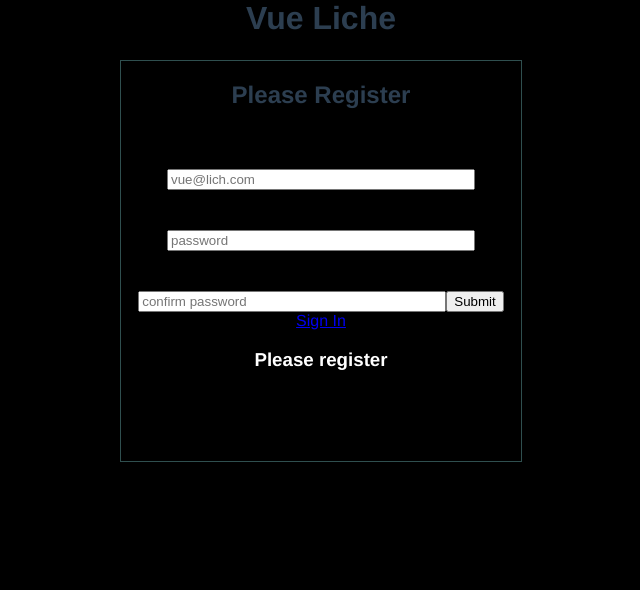
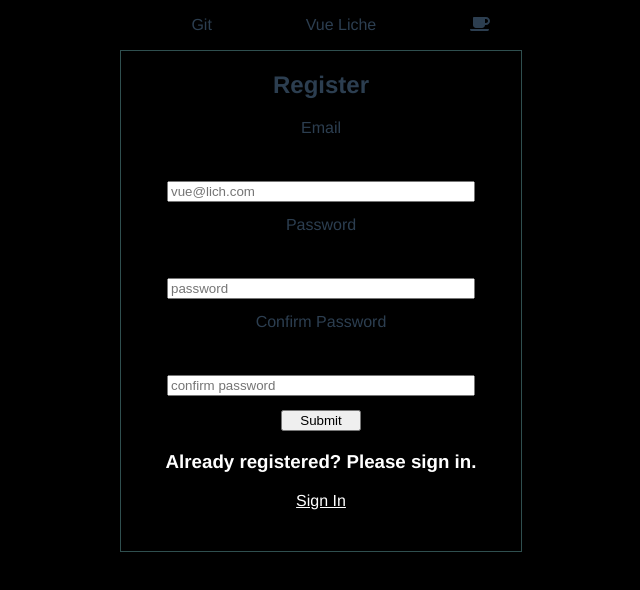
Before and after one commit to irichard03/vueliche, a Vue app: page /signup in a window 1280 px wide. Shown: the top 590 px of the page, without its empty margins (319-959 px from the left). Built offline with nearby package versions, Linux system fonts and the light colour scheme.

Commit message:
added instructions window, click to play music.

```diff
--- a/package.json
+++ b/package.json
@@ -17,6 +17,9 @@
     "dev": "nodemon server"
   },
   "dependencies": {
+    "@fortawesome/fontawesome-svg-core": "^1.2.14",
+    "@fortawesome/free-solid-svg-icons": "^5.7.1",
+    "@fortawesome/vue-fontawesome": "fortawesome/vue-fontawesome",
     "axios": "^0.18.0",
     "bcryptjs": "^2.4.3",
     "concurrently": "^4.1.0",
--- a/src/App.vue
+++ b/src/App.vue
@@ -2,8 +2,14 @@
 <template>
   <div class="container">
     <div id="app">
-     <h1>Vue Liche</h1>
-     <router-view/>
+      <div class="topNav">
+        <ul>
+          <li id="github">Git</li>
+          <li id="title">Vue Liche</li>
+          <li id="vue"><font-awesome-icon icon="coffee" /></li>
+        </ul>
+      </div>
+      <router-view/>
     </div>
   </div>
 </template>
@@ -11,32 +17,25 @@
 <!--script section-->
 <script>
 export default {
-  name: 'app',
+  name: "app",
 
   created: function() {
-    window.addEventListener("keydown",this.getInput);
+    window.addEventListener("keydown", this.getInput);
   },
   methods: {
-    getInput: function (event) {
-      if(event.key === "ArrowUp") {
+    getInput: function(event) {
+      if (event.key === "ArrowUp") {
         this.$store.dispatch("nextRoom", "North");
-      }
-      else if(event.key === "ArrowDown"){
+      } else if (event.key === "ArrowDown") {
         this.$store.dispatch("nextRoom", "South");
-      }
-
-      else if(event.key === "ArrowLeft") {
+      } else if (event.key === "ArrowLeft") {
         this.$store.dispatch("nextRoom", "West");
-      }
-
-      else if(event.key === "ArrowRight") {
+      } else if (event.key === "ArrowRight") {
         this.$store.dispatch("nextRoom", "East");
       }
-
     }
   }
 };
-
 </script>
 
 <!--style section-->
@@ -46,7 +45,7 @@ export default {
 }
 
 #app {
-  font-family: 'Avenir', Helvetica, Arial, sans-serif;
+  font-family: "Avenir", Helvetica, Arial, sans-serif;
   -webkit-font-smoothing: antialiased;
   -moz-osx-font-smoothing: grayscale;
   text-align: center;
@@ -60,10 +59,14 @@ export default {
   margin-right: auto;
   background-color: black;
 }
-h1{
+h1 {
   margin-top: 0px;
   margin-bottom: 20px;
   height: 5%;
   font-size: 2em;
 }
+ul,li {
+  display: inline-block;
+  width: 33%;
+}
 </style>
--- a/src/components/GameMenu.vue
+++ b/src/components/GameMenu.vue
@@ -2,8 +2,8 @@
 <template>
   <div id="GameMenu">
     <div class="container">
-        <h2><router-link to="/playgame">Start</router-link></h2>
-        <h2><router-link to="/credits">Credits</router-link></h2>
+        <h2><router-link class="routerLink"  to="/playgame">Start</router-link></h2>
+        <h2><router-link class="routerLink" to="/credits">Credits</router-link></h2>
     </div>
   </div>
 </template>
--- a/src/data/store.js
+++ b/src/data/store.js
@@ -10,6 +10,8 @@ export default new Vuex.Store({
         loggedIn: false,
         currentRoom: 0,
         hasKey: false,
+        token: null,
+        notStarted: true,
         inventory: {
            hat: "nothing.png",
            staff: "nothing.png",
@@ -17,7 +19,7 @@ export default new Vuex.Store({
            image: "skeleton.png"
 
         },
-        messenger: "Please register",
+        messenger: "Already registered? Please sign in.",
         spellbook: {
             image: "spellbook.png"
         },
@@ -192,10 +194,30 @@ export default new Vuex.Store({
 
         updateLoggedInState(state, truthiness){
             this.state.loggedIn = truthiness;
+        },
+
+        updateGameState(state, truthiness) {
+            this.state.notStarted = truthiness;
         }
 
     },
     actions: {
+
+        userLogin( context, user) {
+            axios.post( "/login", user ).then( (response) => {
+                if (response.data === null) {
+                    context.commit( "updateMessengerState", "User not found, please try again or register." );
+                }
+
+                else {
+                    context.commit( "updateLoggedInState", true );
+                    context.commit( "updateMessengerState", "Logged in as:" + response.data.email );
+                }
+            }).catch( (error) => {
+                throw error;
+            });
+        },
+
         nextRoom( context, direction ) {
             if ( direction === "North" ) {
                 let myRoom = context.state.currentRoom;
@@ -283,6 +305,10 @@ export default new Vuex.Store({
 
         updateLoggedInState(context, payload) {
             context.commit("updateLoggedInState", payload);
+        },
+
+        updateGameState(context, payload) {
+            context.commit("updateGameState", payload);
         }
     }
 });
--- a/src/main.js
+++ b/src/main.js
@@ -2,9 +2,16 @@ import Vue from 'vue';
 import App from './App.vue';
 import router from './router';
 import store from '@/data/store.js'
+import { library } from '@fortawesome/fontawesome-svg-core';
+import { faCoffee } from '@fortawesome/free-solid-svg-icons';
+import { faJs, faVuejs } from "@fortawesome/free-brands-svg-icons";
+import { FontAwesomeIcon } from '@fortawesome/vue-fontawesome';
 
+library.add(faCoffee, faVuejs, faJs);
 
-Vue.config.productionTip = false
+Vue.component('font-awesome-icon', FontAwesomeIcon)
+
+Vue.config.productionTip = false;
 
 new Vue({
   router,
--- a/src/views/GamePage.vue
+++ b/src/views/GamePage.vue
@@ -3,7 +3,7 @@
   <div class="GamePage">
     <div id="container">
       <GameMenu v-if="loggedIn"/>
-      <SignIn v-if="authenticated"/>
+      <SignIn v-if="authenticated && !loggedIn"/>
       <SignUp v-if="!loggedIn && !authenticated"/>
     </div>
   </div>
--- a/src/views/PlayGame.vue
+++ b/src/views/PlayGame.vue
@@ -3,17 +3,20 @@
   <div class="PlayGame">
     <div id="container">
       <div class="displayZone">
-
         <div class="topComponents">
-                <PlayerInventory />
-                <DungeonDisplay />
-                <PlayerStats />
+          <PlayerInventory/>
+          <DungeonDisplay/>
+          <PlayerStats/>
         </div>
 
         <div class="bottomComponents">
-                 <TargetWindow />
-                 <MessageWindow />
-                 <MagicWindow />
+          <TargetWindow/>
+          <MessageWindow/>
+          <MagicWindow/>
+        </div>
+
+        <div class="soundTrap" @click.prevent="playSound('DANCEMAC.mp3')" v-if="notStarted">
+          <h1>click to start</h1>
         </div>
       </div>
     </div>
@@ -23,16 +26,15 @@
 <!--script section-->
 <script>
 //import ComponentName from "path"
-import PlayerInventory from "@/components/PlayerInventory.vue"
-import DungeonDisplay from "@/components/DungeonDisplay.vue"
-import PlayerStats from "@/components/PlayerStats.vue"
-import TargetWindow from "@/components/TargetWindow.vue"
-import MessageWindow from "@/components/MessageWindow.vue"
-import MagicWindow from "@/components/MagicWindow.vue"
-
+import PlayerInventory from "@/components/PlayerInventory.vue";
+import DungeonDisplay from "@/components/DungeonDisplay.vue";
+import PlayerStats from "@/components/PlayerStats.vue";
+import TargetWindow from "@/components/TargetWindow.vue";
+import MessageWindow from "@/components/MessageWindow.vue";
+import MagicWindow from "@/components/MagicWindow.vue";
 
 export default {
- name: 'GamePage',
+  name: "GamePage",
   components: {
     PlayerInventory,
     DungeonDisplay,
@@ -40,11 +42,23 @@ export default {
     TargetWindow,
     MessageWindow,
     MagicWindow
-
   },
 
+  computed: {
+    notStarted() {
+      return this.$store.state.notStarted;
+    }
+  },
+  methods: {
+    playSound(sound) {
+      if (sound) {
+        var audio = new Audio(sound);
+        audio.play();
+      }
+      this.$store.dispatch("updateGameState", false);
+    }
+  }
 };
-
 </script>
 
 <!--style section-->
@@ -60,7 +74,7 @@ export default {
   width: 1298 px;
   height: 398 px;
   background-color: black;
-        margin-left:auto;
+  margin-left: auto;
   margin-right: auto;
 }
 
@@ -73,4 +87,13 @@ export default {
   margin-top: 2px;
 }
 
+.soundTrap {
+  width: 680px;
+  height: 400px;
+  background: black;
+  position: absolute;
+  border-radius: 6px;
+  border: groove 2px gold;
+  margin-left: 300px;
+}
 </style>
--- a/src/views/SignIn.vue
+++ b/src/views/SignIn.vue
@@ -38,9 +38,9 @@ export default {
       // eslint-disable-next-line
       console.log(
         "password:" +
-          this.user.password +
-          "\nConfirm:" +
-          this.user.passwordConfirm
+          this.user.email +
+          "\nPassword:" +
+          this.user.password
       );
 
       if (!this.user.password && !this.user.email) {
@@ -59,7 +59,7 @@ export default {
           "You must enter your password"
         );
       }
-      this.$store.dispatch("register", this.user);
+      this.$store.dispatch("userLogin", this.user);
     }
   }
 };
--- a/src/views/SignUp.vue
+++ b/src/views/SignUp.vue
@@ -2,15 +2,20 @@
 <template>
   <div id="SignUp">
     <div class="container">
-      <h2>Please Register</h2>
+      <h2>Register</h2>
       <form @submit.prevent="handleFormSubmit">
+        <label>Email</label>
         <input v-model="user.email" class="input" placeholder="vue@lich.com">
+        <label>Password</label>
         <input v-model="user.password" class="input" placeholder="password">
+        <label>Confirm Password</label>
         <input v-model="user.passwordConfirm" class="input" placeholder="confirm password">
         <button type="submit">Submit</button>
       </form>
-      <router-link to="/signin">Sign In</router-link>
-      <h3>{{displayMessenger}}</h3>
+      <div class="linkContainer">
+         <h3 class="messenger">{{displayMessenger}}</h3>
+        <router-link class="routerLink" to="/signin">Sign In</router-link>
+      </div>
     </div>
   </div>
 </template>
@@ -46,8 +51,9 @@ export default {
           "Passwords do not match, please re-enter"
         );
       }
-      this.$store.dispatch("register", this.user);
-      alert("REGISTERED!");
+      else {
+        this.$store.dispatch("register", this.user);
+      }
     }
   },
   computed: {
@@ -74,12 +80,37 @@ export default {
   background-color: black;
   border: darkslategray solid 1px;
   width: 400px;
-  height: 400px;
+  height: 500px;
   margin-left: auto;
   margin-right: auto;
 }
 
-h3 {
+.messenger {
   color: white;
 }
+
+.routerLink {
+  color: white;
+  margin-top: 40px;
+  position: bottom;
+}
+
+.linkContainer {
+  margin-top: 20px;
+}
+
+label,input, button {
+  display: block;
+  margin-left: auto;
+  margin-right: auto;
+  margin-top: 10px;
+  margin-bottom: 4px;
+}
+
+button {
+  width: 80px;
+  margin-left: auto;
+  margin-right: auto;
+}
+
 </style>
```
Also changed, not shown: 2 other files (tests, documents, lock files or other folders). Lines whose indentation alone changed are shown as unchanged.
